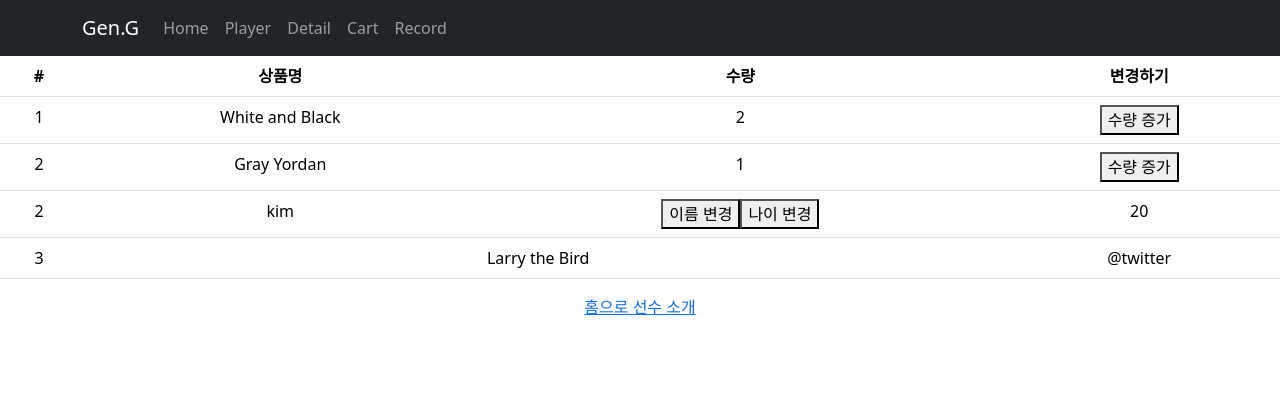
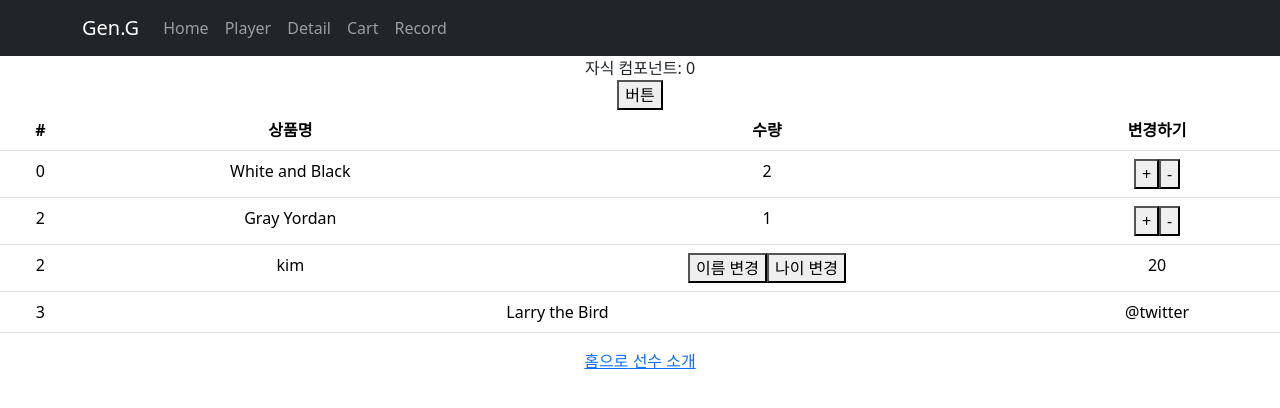
Before and after one commit to YoungwookKang/shop.github.io, a React (Create React App) app: page /cart in a window 1280 px wide. Shown: the top 408 px of the page. Built offline with nearby package versions, Linux system fonts and the light colour scheme.

Commit message:
20240827 done

```diff
--- a/package.json
+++ b/package.json
@@ -15,6 +15,7 @@
     "react-redux": "^9.1.2",
     "react-router-dom": "^6.26.1",
     "react-scripts": "5.0.1",
+    "redux-persist": "^6.0.0",
     "styled-components": "^6.1.12",
     "web-vitals": "^2.1.4"
   },
--- a/src/App.js
+++ b/src/App.js
@@ -1,9 +1,17 @@
 import './App.css';
 
-import React from "react";
+import React, {useEffect} from "react";
 import {AppRoutesComponent} from "./AppRoutes";
 
 function App() {
+  // let obj = {name: 'kim'}
+  // localStorage.setItem('data', JSON.stringify(obj))
+  // let callBack = localStorage.getItem('data');
+  // console.log(JSON.parse(callBack).name);
+  useEffect(() => {
+    localStorage.setItem("watched", JSON.stringify([]));
+
+  }, []);
   return (
     <div className="App">
       <AppRoutesComponent></AppRoutesComponent>
--- a/src/AppRoutes.js
+++ b/src/AppRoutes.js
@@ -7,10 +7,10 @@ import Navigation from "./Navigation";
 import Detail from "./Detail";
 import data from "./data";
 import 'bootstrap/dist/css/bootstrap.min.css';
+import Record from "./Record";
 
 export const AppRoutesComponent = () => {
   let [shoes, setShoes] = useState(data);
-
   return (
     <div>
       <Navigation></Navigation>
@@ -25,6 +25,7 @@ export const AppRoutesComponent = () => {
         {/*</Route>*/}
         <Route path="/detail/:index" element={<Detail shoes={shoes}/>}/>
         <Route path="/cart" element={<Cart/>}/>
+        <Route path="/record" element={<Record/>}/>
         <Route path="*" element={<div>없는 페이지에요</div>}/>
 
 
--- a/src/Cart.js
+++ b/src/Cart.js
@@ -1,14 +1,24 @@
 import Table from 'react-bootstrap/Table';
 import {useDispatch, useSelector} from "react-redux";
 import {changeUser, changeStockCount, changeAge} from "./Store";
+import {memo, useState} from "react";
+
+// memo 함수는 Child 함수에 들어오는 Props가 변결될 때만 재랜더링 됨
+const Child = memo(function ({ count }) {
+  console.log('Child 컴포넌트 재렌더링됨');
+  return <div>자식 컴포넌트: {count}</div>;
+});
 
 export const Cart = () => {
 
   let userSelect = useSelector((state) => { return state })
   let dispatch = useDispatch(); // useDispatch 훅 사용해야 reducers에 있는 변경함수 사용가능
+  let [count, setCount] = useState(0);
 
   return (
     <div>
+      <Child count={count}></Child>
+      <button onClick={() => {setCount( count + 1)}}>버튼</button>
       <Table>
         <thead>
         <tr>
@@ -21,14 +31,16 @@ export const Cart = () => {
         <tbody>
         {userSelect.stock.map((stock, i) => {return (
           <tr key={i}>
-            <td>{i + 1}</td>
+            <td>{stock.id}</td>
             <td>{stock.name}</td>
             <td>{stock.count}</td>
             <td>
               <button onClick={() => {
-                dispatch(changeStockCount(stock.id)); // dispatch로 액션 디스패치
-              }}>수량 증가
-              </button>
+                dispatch(changeStockCount({id : stock.id, amount : 1})); // dispatch로 액션 디스패치
+              }}>+</button>
+              <button onClick={() => {
+                dispatch(changeStockCount({id : stock.id, amount : -1})); // dispatch로 액션 디스패치
+              }}>-</button>
             </td>
           </tr>
         )
--- /dev/null
+++ b/src/Record.js
@@ -0,0 +1,24 @@
+import {useState, useTransition} from "react";
+
+function Record() {
+  const [name, setName] = useState("");
+  let [isPending, startTransition] = useTransition();
+  let a = Array(1000).fill(0);
+  return(
+    <div className='Record'>
+      <input type={"text"} onChange={(e) =>
+        startTransition(()=> {
+        setName(e.target.value)
+      }) }/>
+      {
+        isPending ? "로딩중" :
+        a.map((item, index)=> {
+          return (<div key={`${name}-${index}`}>{name}</div>)
+        })
+      }
+    </div>
+
+  )
+}
+
+export default Record
--- a/src/Store.js
+++ b/src/Store.js
@@ -1,51 +1,79 @@
-import {configureStore, createSlice} from "@reduxjs/toolkit"
+import { configureStore, createSlice, combineReducers } from "@reduxjs/toolkit";
+import { persistStore, persistReducer } from "redux-persist";
+import storage from "redux-persist/lib/storage"; // `localStorage`를 기본 스토리지로 사용
 
-// useState 역할
+// `persistConfig` 설정
+const persistConfig = {
+  key: "root",
+  storage,
+};
+
+// `user` slice
 let user = createSlice({
   name: "user",
-  initialState: {name : "kim", age : 20},
+  initialState: { name: "kim", age: 20 },
   reducers: {
-    changeUser: (state, action) => {
-      state.name = 'park'
+    changeUser: (state) => {
+      state.name = "park";
     },
-    changeAge: (state, action) => {
-      state.age = state.age + 1;
-    }
-  }
+    changeAge: (state) => {
+      state.age += 1;
+    },
+  },
+});
+export const { changeUser, changeAge } = user.actions;
 
-})
-export const { changeUser, changeAge } = user.actions
-
+// `stock` slice
 let stock = createSlice({
   name: "stock",
-  initialState: [{id : 0, name : 'White and Black', count : 2}, {id : 2, name : 'Gray Yordan', count : 1}],
+  initialState: [
+    { id: 0, name: "White and Black", count: 2 },
+    { id: 2, name: "Gray Yordan", count: 1 },
+  ],
   reducers: {
     changeStockCount: (state, action) => {
-      const item = state.find(stockItem => stockItem.id === action.payload);
-      if (item) {
-        item.count += 1; // count 값을 1 증가시킴
+      const item = state.find((stockItem) => stockItem.id === action.payload.id);
+      if (!item) return; // 아이템이 없으면 아무 작업도 하지 않음
+
+      item.count += action.payload.amount;
+
+      if (item.count < 0) {
+        item.count = 0; // 음수로 내려가는 것을 방지
       }
     },
     addStock: (state, action) => {
-      const item = state.find(stockItem => stockItem.id === action.payload.id);
-      // 없는 아이템을 넣으니 undefined 형식이 나옴 null이 아니라
-      console.log(item);
+      const item = state.find((stockItem) => stockItem.id === action.payload.id);
       if (item === undefined) {
-        // 아이템이 없으면 추가
-        state.push({id : action.payload.id, name : action.payload.name, count : action.payload.count});
+        state.push({
+          id: action.payload.id,
+          name: action.payload.name,
+          count: action.payload.count,
+        });
       } else {
-        // 있으면 수량 +1
         item.count += 1;
       }
+    },
+  },
+});
+export const { changeStockCount, addStock } = stock.actions;
 
-    }
-  }
-})
-export const {changeStockCount, addStock} = stock.actions;
+// `rootReducer` 생성
+const rootReducer = combineReducers({
+  user: user.reducer,
+  stock: stock.reducer,
+});
 
-export default configureStore({
-  reducer: {
-    user : user.reducer,
-    stock : stock.reducer
-  }
-})
+// `persistedReducer` 생성
+const persistedReducer = persistReducer(persistConfig, rootReducer);
+
+// `store` 생성
+const store = configureStore({
+  reducer: persistedReducer,
+  middleware: (getDefaultMiddleware) =>
+    getDefaultMiddleware({
+      serializableCheck: false, // `redux-persist`와 호환되도록 설정
+    }),
+});
+
+export default store;
+export const persistor = persistStore(store);
--- a/src/index.js
+++ b/src/index.js
@@ -5,16 +5,19 @@ import App from './App';
 import reportWebVitals from './reportWebVitals';
 import {BrowserRouter} from "react-router-dom";
 import {Provider} from "react-redux";
-import store from "./Store.js";
+import store, { persistor }from "./Store.js";
+import { PersistGate } from 'redux-persist/integration/react';
 
 const root = ReactDOM.createRoot(document.getElementById('root'));
 root.render(
   <React.StrictMode>
     {/*redux 사용하려면 앱을 Provider로 가둬야함*/}
     <Provider store={store}>
-      <BrowserRouter>
-        <App />
-      </BrowserRouter>
+      <PersistGate loading={null} persistor={persistor}>
+        <BrowserRouter>
+          <App />
+        </BrowserRouter>
+      </PersistGate>
     </Provider>
 
   </React.StrictMode>
```
Also changed, not shown: 1 other file (tests, documents, lock files or other folders).
